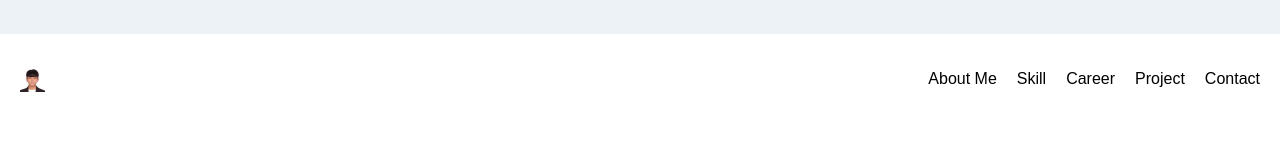
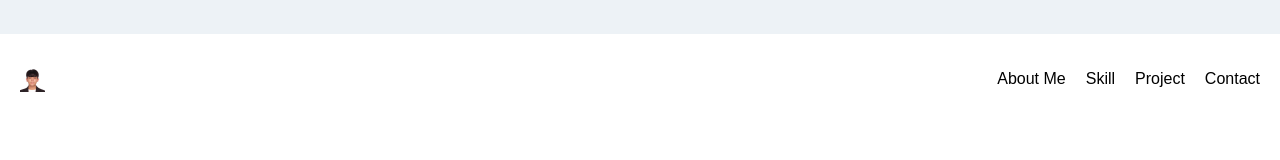
Before and after one commit to YangSaekyul/resume, a React (Create React App) app: page / in a window 1280 px wide. Shown: the part 766-926 px from the top of the page. Built offline with nearby package versions, Linux system fonts and the light colour scheme.

Commit message:
Career 우선 주석 처리

```diff
--- a/src/App.js
+++ b/src/App.js
@@ -5,6 +5,7 @@ import Header from "./components/header/Header";
 import { useState, useEffect } from "react";
 
 import { styled, createGlobalStyle } from "styled-components";
+// import Career from "./components/career/Career";
 
 const GlobalStyle = createGlobalStyle`
   @import url('https://fonts.googleapis.com/css2?family=Noto+Sans+KR:wght@300;400;700&display=swap');
@@ -48,6 +49,7 @@ function App() {
       <MainContainer>
         <AboutMe />
         <Skill />
+        {/* <Career /> */}
       </MainContainer>
     </div>
   );
--- a/src/components/header/Header.js
+++ b/src/components/header/Header.js
@@ -32,7 +32,8 @@ const Menu = styled.div`
 `;
 
 function Header({ visible }) {
-  const menuItems = ["About Me", "Skill", "Career", "Project", "Contact"];
+  const menuItems = ["About Me", "Skill", "Project", "Contact"];
+  //   const menuItems = ["About Me", "Skill", "Career", "Project", "Contact"];
 
   return (
     <HeaderContainer visible={visible}>
```
